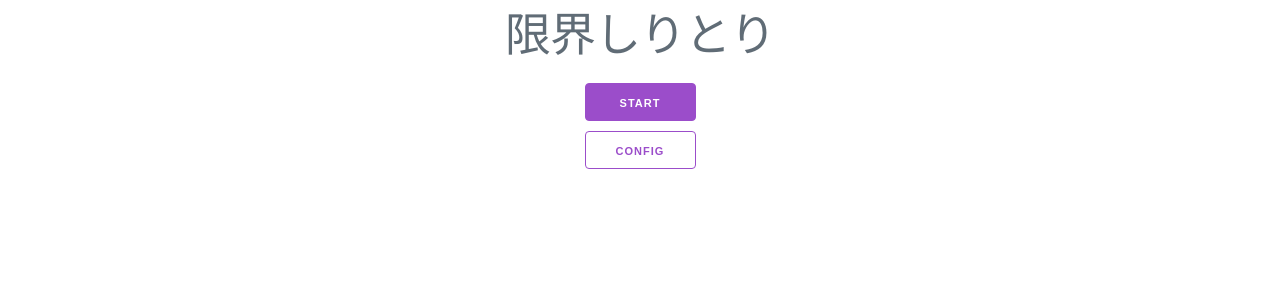
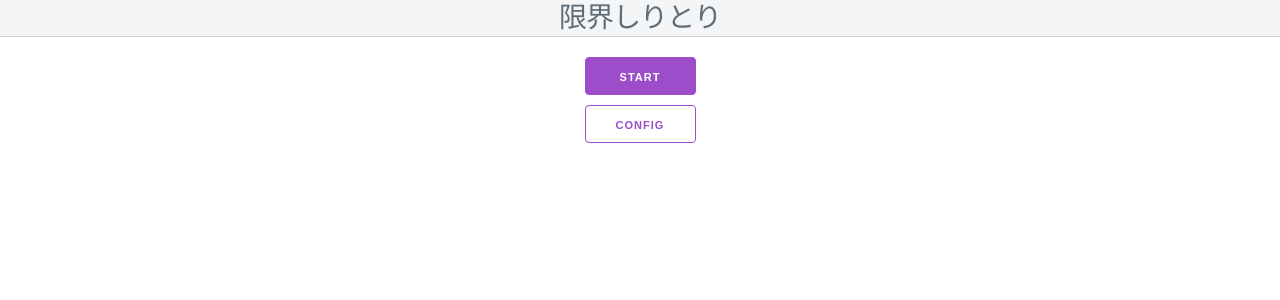
Before and after one commit to c5apple/genkai-shiritori, an Angular app: page / in a window 1280 px wide. Shown: the top 300 px of the page. Built offline with nearby package versions, Linux system fonts and the light colour scheme; what ng2-adsense would draw is missing.

Commit message:
analytics, レイアウト調整

```diff
--- a/src/app/app.component.scss
+++ b/src/app/app.component.scss
@@ -1,9 +1,7 @@
+main {
+  margin-bottom: 16px;
+}
 footer {
-  position: fixed;
-  display: block;
-  bottom: 0;
-  left: 0;
-  right: 0;
   width: 100%;
   height: 50px;
 }
--- a/src/app/play/card/card.component.html
+++ b/src/app/play/card/card.component.html
@@ -1,3 +1,3 @@
 <p *ngIf="card" class="animated slideInRight">
-  <img alt="{{getImgAlt()}}" src="{{getImgSrc()}}" width="200" height="300" [ngClass]="animatedClass" (load)="onLoadImage($event)">
+  <img alt="{{getImgAlt()}}" src="{{getImgSrc()}}" width="100" height="150" [ngClass]="animatedClass" (load)="onLoadImage($event)">
 </p>
--- a/src/app/play/play.component.html
+++ b/src/app/play/play.component.html
@@ -1,8 +1,18 @@
 <div class="animated fadeIn">
   <gsa-card></gsa-card>
-  <gsa-trash></gsa-trash>
-  <gsa-timer></gsa-timer>
-  <gsa-giveup-button></gsa-giveup-button>
-  <gsa-pass-button></gsa-pass-button>
-  <gsa-turn-button></gsa-turn-button>
+  <div class="row">
+    <div class="column">
+      <gsa-trash></gsa-trash>
+    </div>
+    <div class="column">
+      <gsa-timer></gsa-timer>
+    </div>
+  </div>
+  <div class="row">
+    <div class="column">
+      <gsa-giveup-button></gsa-giveup-button>
+      <gsa-pass-button></gsa-pass-button>
+      <gsa-turn-button></gsa-turn-button>
+    </div>
+  </div>
 </div>
--- a/src/app/play/timer/timer.component.html
+++ b/src/app/play/timer/timer.component.html
@@ -1 +1 @@
-<p (click)="toggle()">{{timeStr}}</p>
+<span (click)="toggle()">{{timeStr}}</span>
--- a/src/app/play/trash/trash.component.html
+++ b/src/app/play/trash/trash.component.html
@@ -1 +1 @@
-<p>{{discardCount}}回答</p>
+<span>{{discardCount}}回答</span>
--- a/src/app/start/config/config.component.scss
+++ b/src/app/start/config/config.component.scss
@@ -2,7 +2,10 @@ button {
   min-width: 111px;
 }
 form {
-  position: fixed;
+  position: relative;
+  margin: 0 auto;
+  max-width: 400px;
+  /* position: fixed; adsenseが邪魔 */
   padding: 4px;
   background-color: #FFF;
   border: 0.1rem solid #d1d1d1;
--- a/src/app/start/start.component.html
+++ b/src/app/start/start.component.html
@@ -1,5 +1,4 @@
 <div class="animated fadeIn">
-  <h1>限界しりとり</h1>
   <gsa-start-button></gsa-start-button>
   <gsa-config></gsa-config>
 </div>
--- a/src/index.html
+++ b/src/index.html
@@ -11,14 +11,39 @@
   <link rel="icon" type="image/x-icon" href="favicon.ico">
   <style>
     body {
+      margin: 0;
+      padding: 0;
       text-align: center;
+    }
+
+    .h3 {
+      font-size: 2.8rem;
+      line-height: 1.3;
+      background: #f4f5f6;
+      border-bottom: .1rem solid #d1d1d1;
     }
   </style>
 </head>
 
 <body>
+  <header>
+    <h1 class="h3">限界しりとり</h1>
+  </header>
   <gsa-root>Now Loading...</gsa-root>
   <script async src="//pagead2.googlesyndication.com/pagead/js/adsbygoogle.js"></script>
+  <script>
+    if ('localhost' !== location.hostname) {
+      (function (i, s, o, g, r, a, m) {
+        i['GoogleAnalyticsObject'] = r; i[r] = i[r] || function () {
+          (i[r].q = i[r].q || []).push(arguments)
+        }, i[r].l = 1 * new Date(); a = s.createElement(o),
+          m = s.getElementsByTagName(o)[0]; a.async = 1; a.src = g; m.parentNode.insertBefore(a, m)
+      })(window, document, 'script', 'https://www.google-analytics.com/analytics.js', 'ga');
+
+      ga('create', 'UA-100403738-1', 'auto');
+      ga('send', 'pageview');
+    }
+  </script>
 </body>
 
 </html>
```
